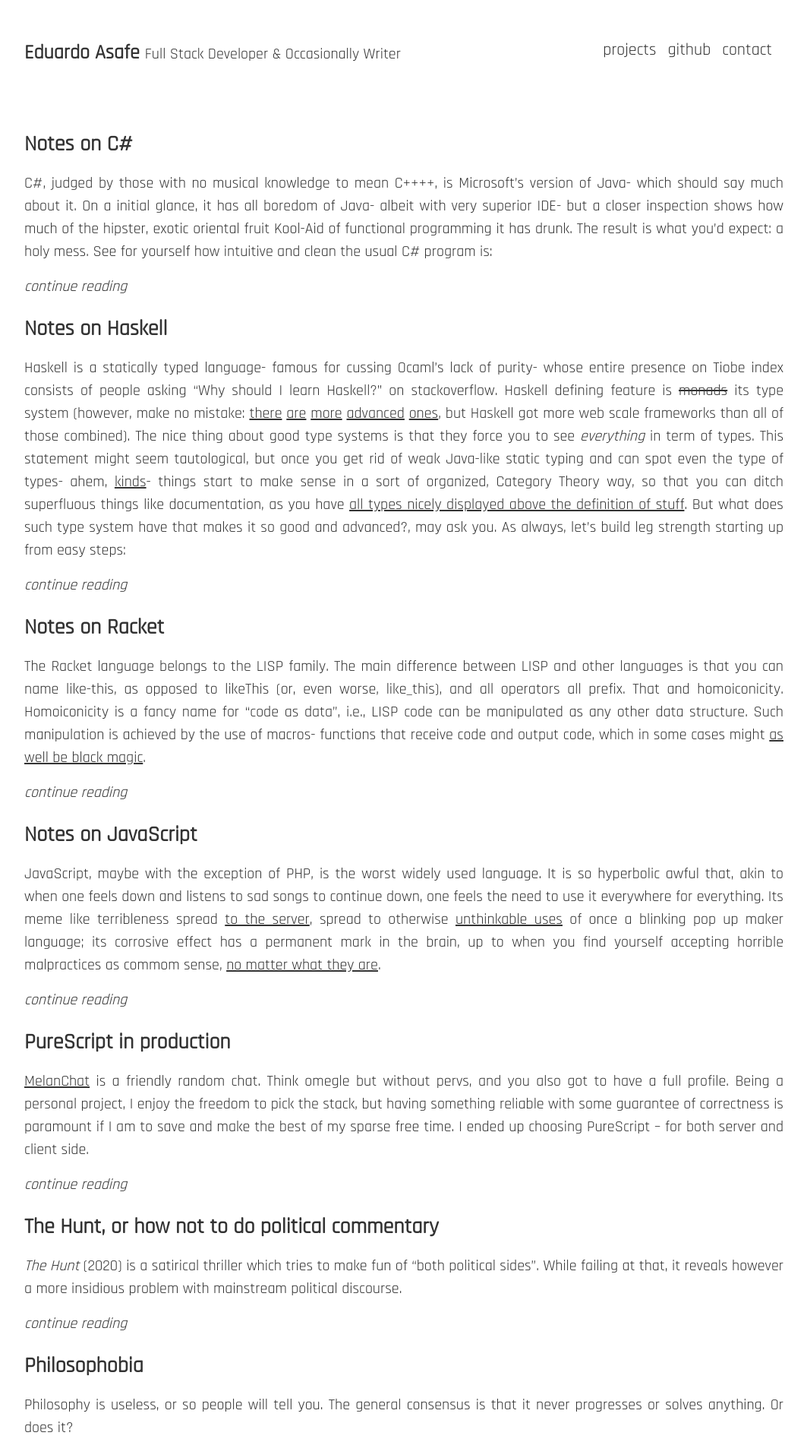
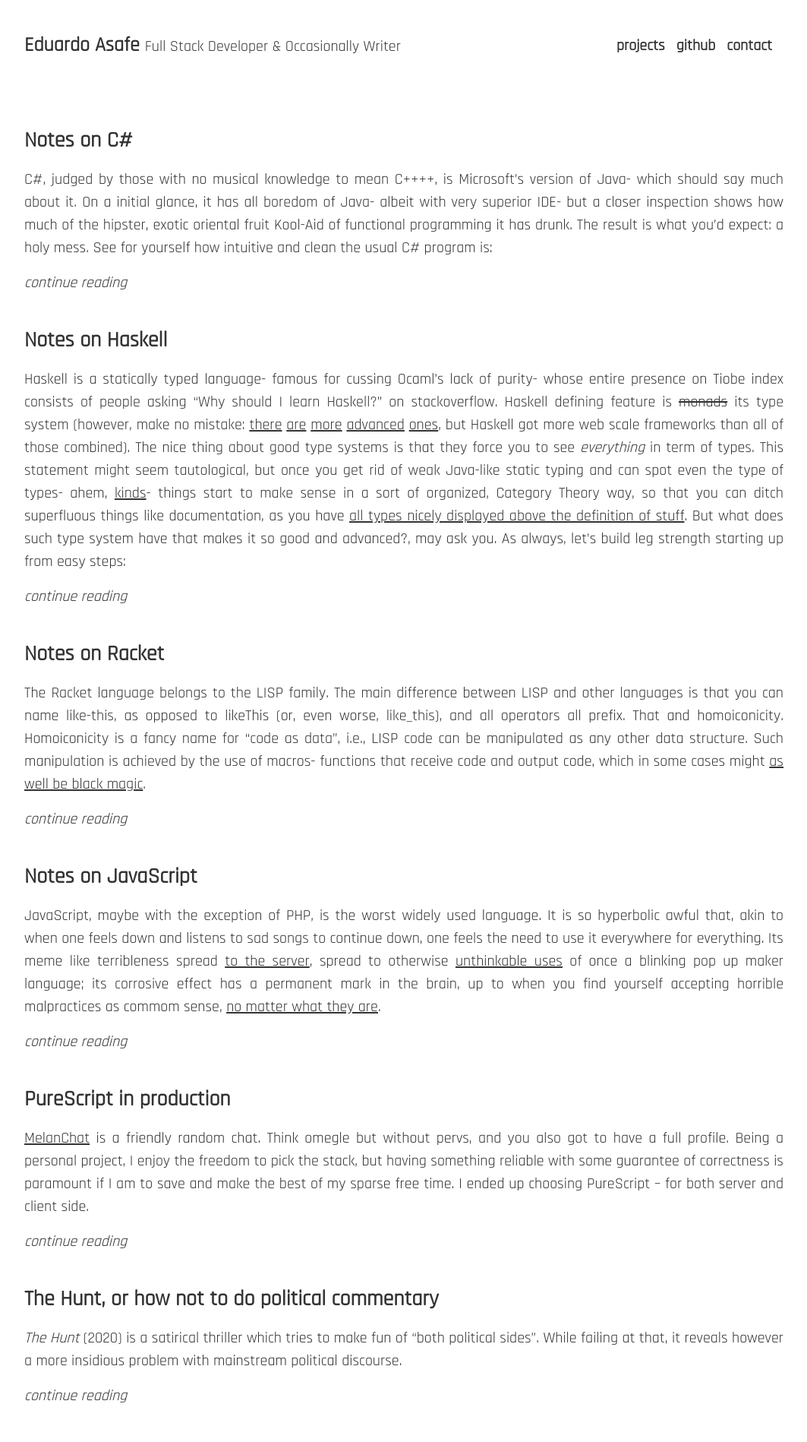
Before and after one commit to easafe/easafe.github.io, a Jekyll site: the page built from index.html, in a window 1280 px wide. Shown: the top 1898 px of the page at 76% size, without its empty margins (108-1171 px from the left). Built offline with Jekyll 4.4.1, drawn with Linux system fonts in a browser that asks for light colours.

Commit message:
Simplify styles; added new post

```diff
--- a/_includes/top.html
+++ b/_includes/top.html
@@ -12,7 +12,7 @@
 <body>
     <div class="page">
         <header class="page-header">
-            <span><a href="/" class="logo">Eduardo Asafe </a><span> Full Stack Developer & Occasionally
+            <span><a href="/" class="logo">Eduardo Asafe </a><span class="what"> Full Stack Developer & Occasionally
                     Writer </span></span>
             <ul class="menu">
                 <li>
--- a/css/site.css
+++ b/css/site.css
@@ -15,7 +15,6 @@
     color: #333;
     line-height: 1.5;
     font-family: 'Rajdhani';
-    -webkit-font-smoothing: antialiased;
 }
 
 a {
@@ -25,7 +24,7 @@
 }
 
 a:hover {
-    color:var(--accent);
+    color: var(--accent);
 }
 
 .page {
@@ -46,13 +45,15 @@
 .page-header {
     display: flex;
     justify-content: space-between;
-    padding: 50px 0 75px 0;
+    padding: 40px 0 80px 0;
     font-family: 'Rajdhani';
 }
 
 .menu {
-    font-size: 1.1em;
     display: flex;
+    font-size: 1em;
+    align-items: center;
+    font-weight: bold;
 }
 
 .menu li {
@@ -89,7 +90,7 @@
 }
 
 .post {
-    margin: 5px 0px 20px 0px;
+    margin: 5px 0px 40px 0px;
     text-align: justify;
 }
 
@@ -323,12 +324,19 @@
     }
     .page-header {
         flex-flow: column nowrap;
+        padding-bottom: 60px;
     }
     .logo {
         order: -1;
     }
     .post .resume li::before {
         content: "\2022";
+    }
+    .what {
+        display: block;
+    }
+    .menu {
+        margin-top: 10px;
     }
 }
 
@@ -785,10 +793,10 @@
     list-style: none;
 }
 
-.projects p{
+.projects p {
     margin: 10px 0px;
 }
 
-.projects img{
+.projects img {
     border: 1px solid black;
 }
```
